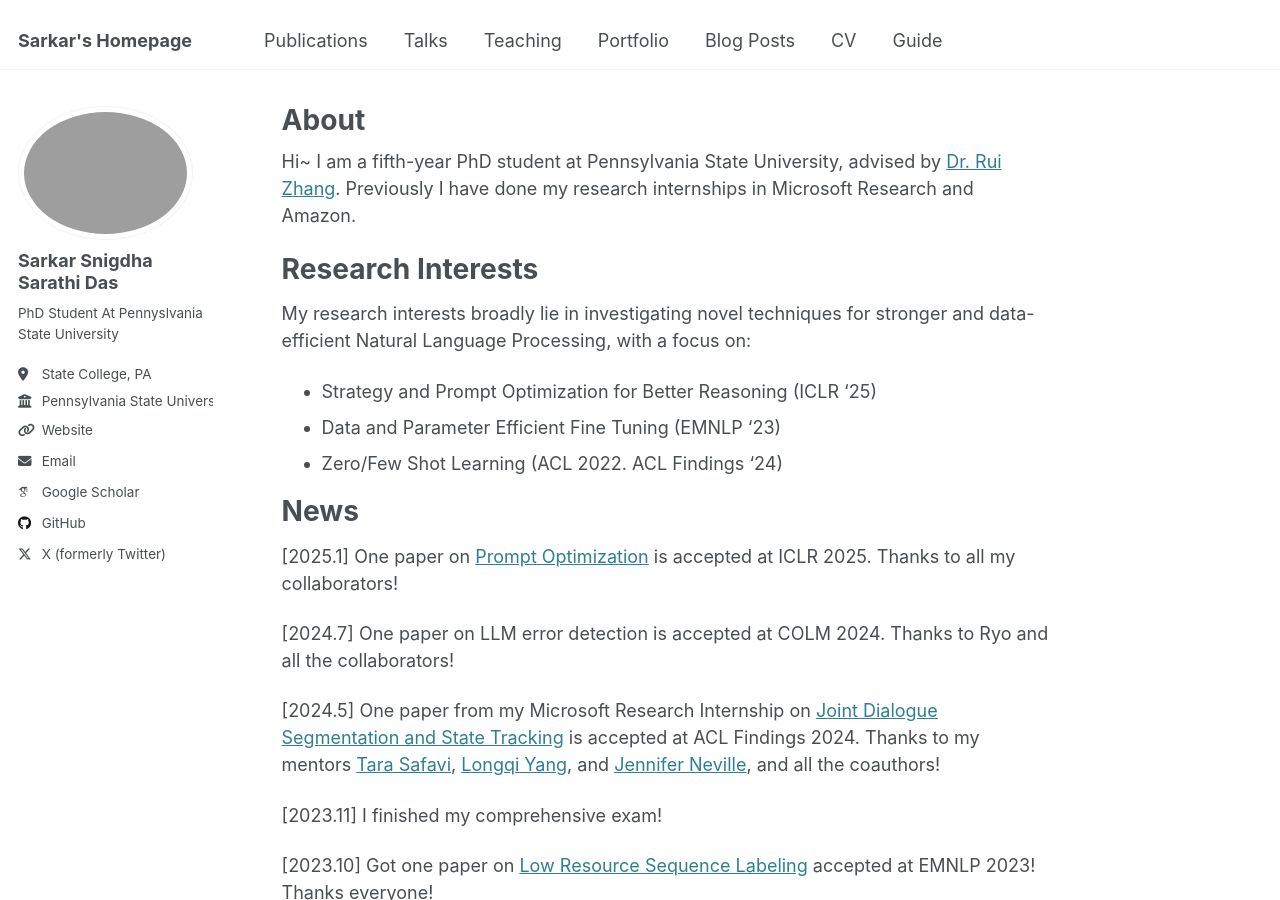
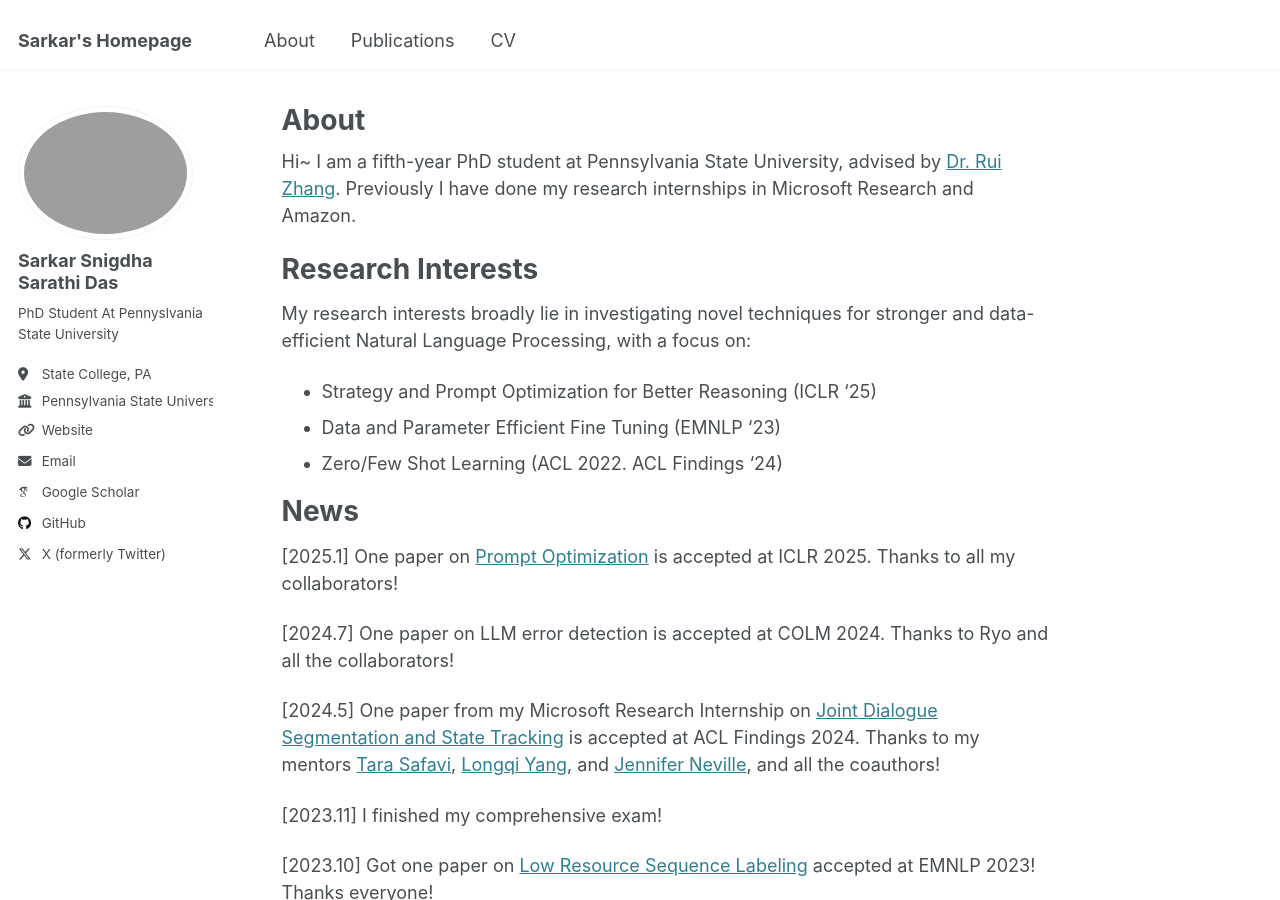
Before and after one commit to Sarathismg/sarathismg.github.io, a Jekyll site: the page built from _pages/about.md, in a window 1280 px wide and 900 px high. Built offline with Jekyll 4.4.1, drawn with Linux system fonts in a browser that asks for light colours; some web fonts are replaced.

Commit message:
Update navigation.yml

```diff
--- a/_data/navigation.yml
+++ b/_data/navigation.yml
@@ -5,23 +5,11 @@
 # prevent it from being included in the site.
 
 main:
+  - title: "About"
+    url: /about/
+
   - title: "Publications"
     url: /publications/
 
-  - title: "Talks"
-    url: /talks/
-
-  - title: "Teaching"
-    url: /teaching/
-
-  - title: "Portfolio"
-    url: /portfolio/
-
-  - title: "Blog Posts"
-    url: /year-archive/
-
   - title: "CV"
     url: /cv/
-
-  - title: "Guide"
-    url: /markdown/
```
